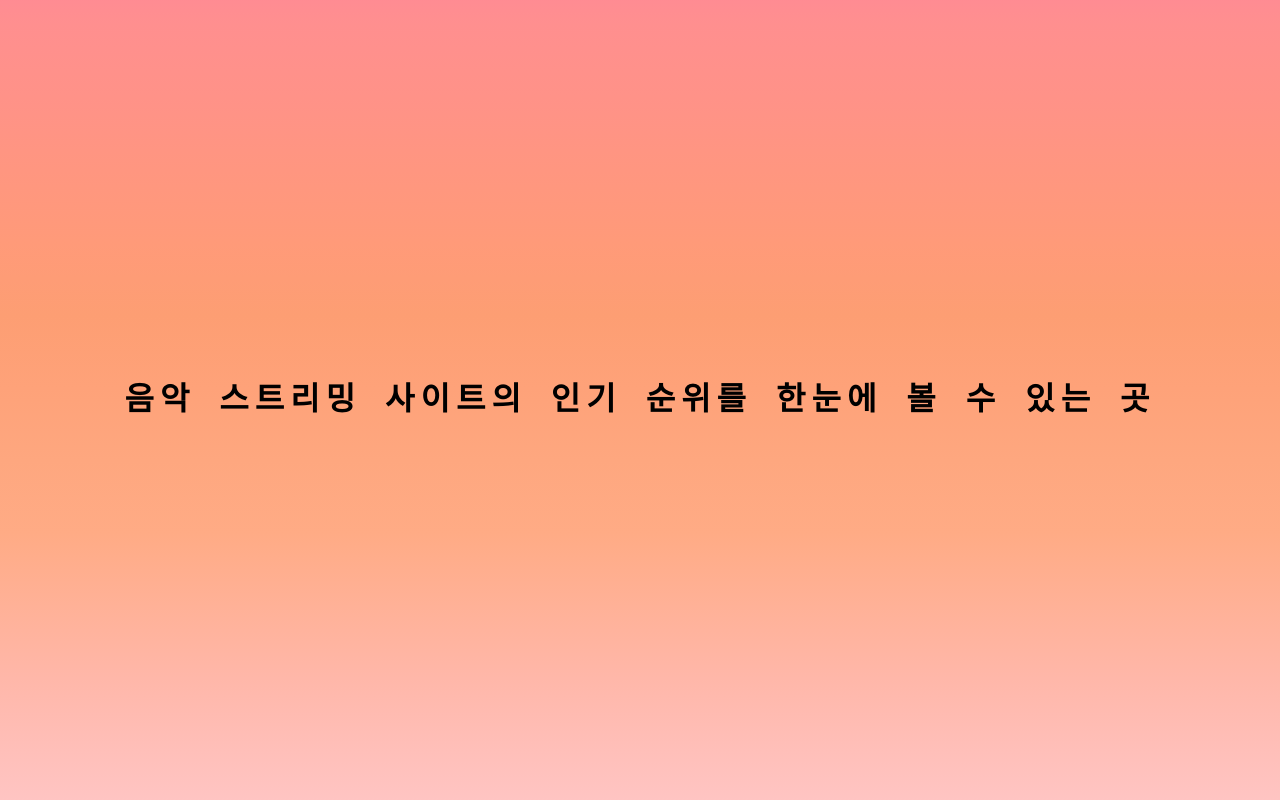
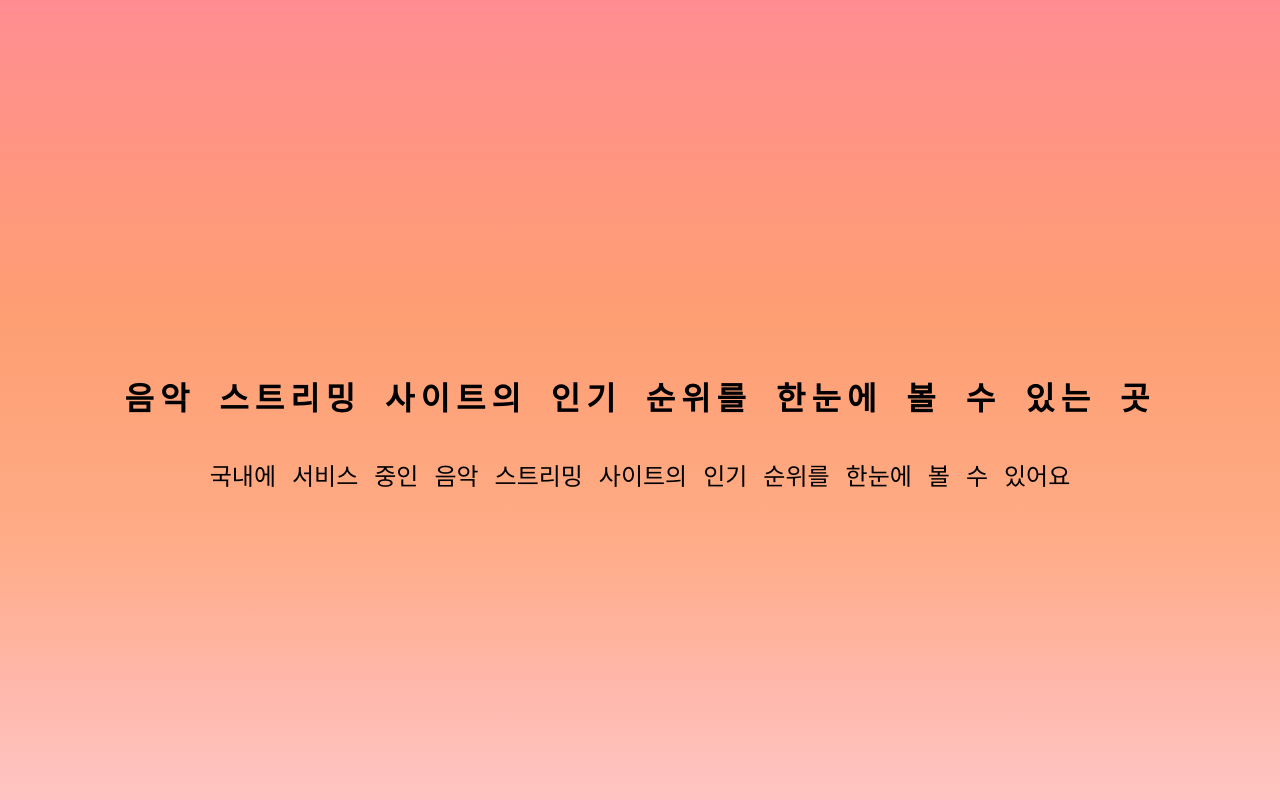
Before and after one commit to blueheart753/MusicBilboardChartBE, a React (Create React App) app in the folder music_bilboard_chart/: page / in a window 1280 px wide. Shown: the part 1576-2376 px from the top of the page. Built offline with nearby package versions, Linux system fonts and the light colour scheme; a web font is replaced by a local one.

Commit message:
add ment_3Anime

```diff
--- a/music_bilboard_chart/src/static/css/Anime.css
+++ b/music_bilboard_chart/src/static/css/Anime.css
@@ -16,3 +16,13 @@
   opacity: 1;
   transform: translateX(0) rotateY(0deg);
 }
+
+.ment_3.ment_3Anime {
+  opacity: 1;
+  transform: translateY(0);
+}
+
+.ment_3 + p.animeMent {
+  opacity: 1;
+  transform: translateY(0);
+}
```
